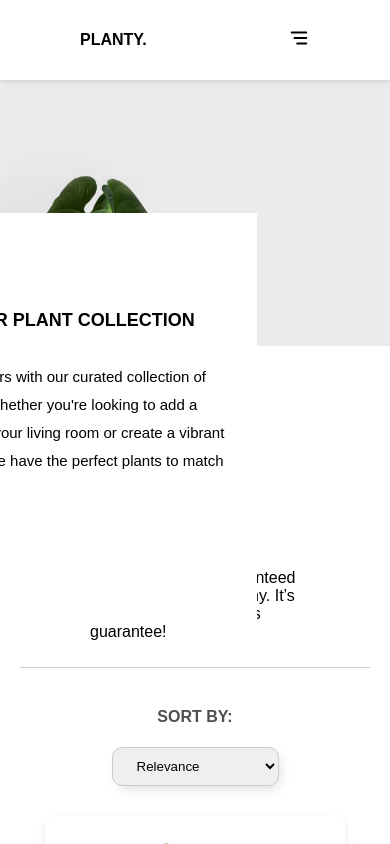
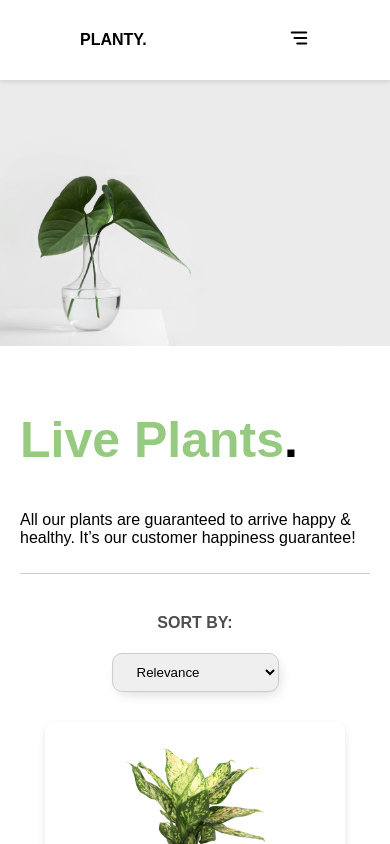
Before and after one commit to MarijaBute/planty-app, a React (Create React App) app: page /shop in a window 390 px wide. Shown: the top 844 px of the page. Built offline with nearby package versions, Linux system fonts and the light colour scheme.

Commit message:
Contact and shop responsiveness update

```diff
--- a/src/components/Contact/contact.css
+++ b/src/components/Contact/contact.css
@@ -137,6 +137,14 @@
 }
 
 @media only screen and (max-width: 768px) {
+    .contact-wrapper{
+        padding: 30px;
+    }
+
+    .contact-form{
+        width: 100%;
+    }
+
     .contact-cards {
         grid-template-columns: repeat(auto-fit, minmax(60%, 1fr));
     }
--- a/src/components/Shop/shop.css
+++ b/src/components/Shop/shop.css
@@ -25,6 +25,7 @@
   width: 350px;
   height: 350px;
   padding: 30px;
+
 }
 
 .shop-card h4{
@@ -84,3 +85,13 @@
   border-radius: 10px;
   box-shadow: 3px 5px 14px -5px rgba(204,204,204,1);
 }
+
+@media screen and (max-width: 1090px){
+  .shop-card{
+    display: none;
+  }
+
+  .shop-heading{
+    padding-inline: 0;
+  }
+}
```
